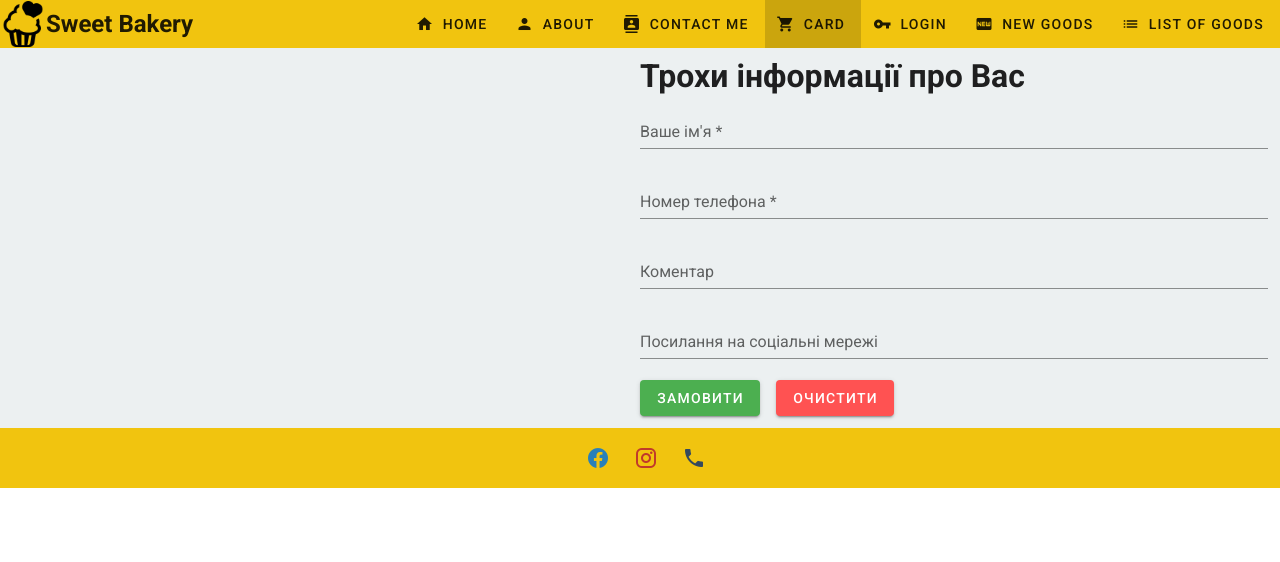
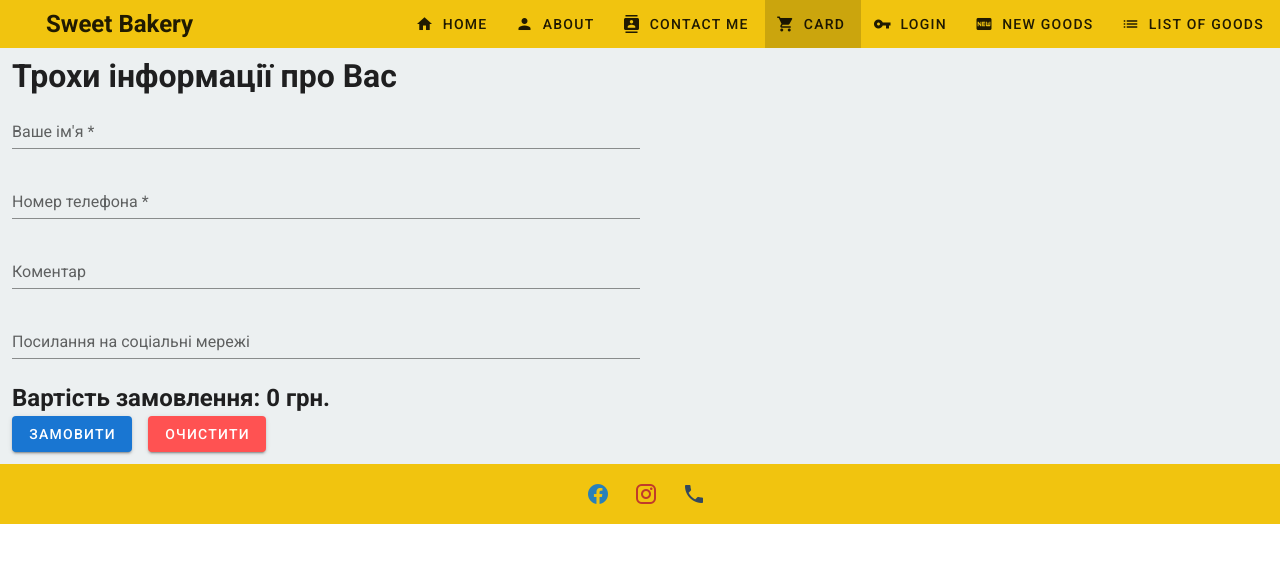
Before and after one commit to serhii-mokhonko/sweetbakery, a Vue app: page /shopping-card in a window 1280 px wide. Shown: the top 562 px of the page. Built offline with nearby package versions, Linux system fonts and the light colour scheme.

Commit message:
redesine page of shopping card and adding function for sum of orders

```diff
--- a/src/views/ShoppingCard.vue
+++ b/src/views/ShoppingCard.vue
@@ -1,8 +1,20 @@
 <template>
   <v-container fluid>
-    <v-row no-gutters>
+    <v-row no-gutters class="d-flex flex-md-row flex-column-reverse">
       <v-col sm="6" xs="12">
-        <v-card class="mr-3" max-width="100%" min-width="350px" v-if="card.length > 0">
+        <h1>Трохи інформації про Вас</h1>
+        <form>
+          <v-text-field v-model="userName" label="Ваше ім'я *"></v-text-field>
+          <v-text-field v-model="phone" label="Номер телефона *"></v-text-field>
+          <v-text-field v-model="comment" label="Коментар"></v-text-field>
+          <v-text-field v-model="socialpage" label="Посилання на соціальні мережі"></v-text-field>
+          <h2>Вартість замовлення: {{sum}} грн.</h2>
+          <v-btn color="primary" class="mr-4">Замовити</v-btn>
+          <v-btn color="error" @click="clear">Очистити</v-btn>
+        </form>
+      </v-col>
+      <v-col sm="6" xs="12" v-if="card.length > 0">
+        <v-card class="mx-auto ml-md-3" max-width="100%" min-width="350px">
           <v-list max-width="100%">
             <v-list-item v-for="item in card" :key="item.id">
               <v-list-item-avatar size="60">
@@ -11,6 +23,7 @@
               <v-list-item-content>
                 <v-list-item-title v-text="item.name"></v-list-item-title>
                 <v-list-item-subtitle three-line v-html="subtitle(item)"></v-list-item-subtitle>
+                <v-list-item-subtitle three-line v-html="price(item)"></v-list-item-subtitle>
               </v-list-item-content>
               <v-list-item-action>
                 <v-btn icon>
@@ -20,17 +33,6 @@
             </v-list-item>
           </v-list>
         </v-card>
-      </v-col>
-      <v-col sm="6" xs="12">
-        <h1>Трохи інформації про Вас</h1>
-        <form>
-          <v-text-field v-model="userName" label="Ваше ім'я *"></v-text-field>
-          <v-text-field v-model="phone" label="Номер телефона *"></v-text-field>
-          <v-text-field v-model="comment" label="Коментар"></v-text-field>
-          <v-text-field v-model="socialpage" label="Посилання на соціальні мережі"></v-text-field>
-          <v-btn color="success" class="mr-4">Замовити</v-btn>
-          <v-btn color="error" @click="clear">Очистити</v-btn>
-        </form>
       </v-col>
     </v-row>
   </v-container>
@@ -49,11 +51,22 @@ export default {
   computed: {
     card() {
       return this.$store.getters.getCard;
+    },
+    sum() {
+      const card = this.$store.getters.getCard;
+      let price = 0;
+      card.forEach(element => {
+        price = price + element.sum;
+      });
+      return price;
     }
   },
   methods: {
     subtitle(item) {
       return item.count + " " + item.unit;
+    },
+    price(item) {
+      return "Ціна: <b>" + item.sum + " грн.</b>";
     },
     clear() {
       this.name = "";
```
